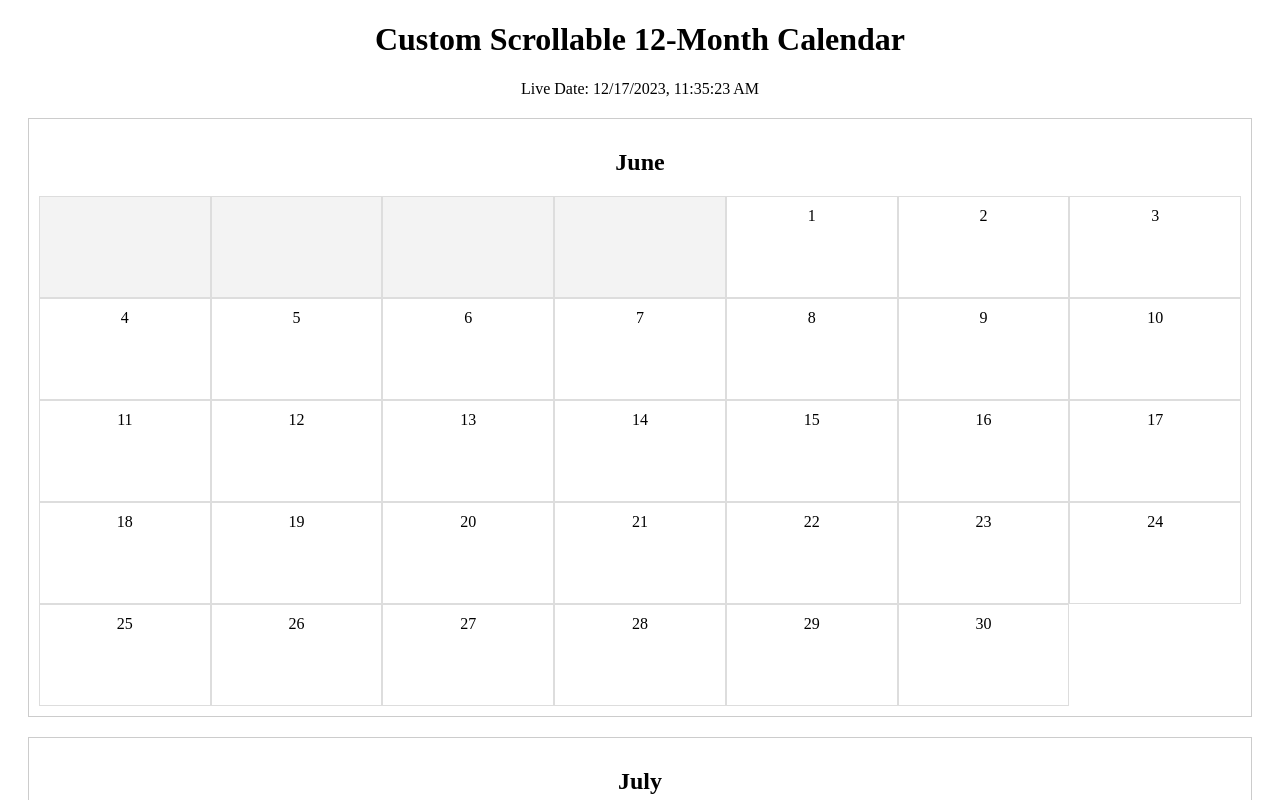
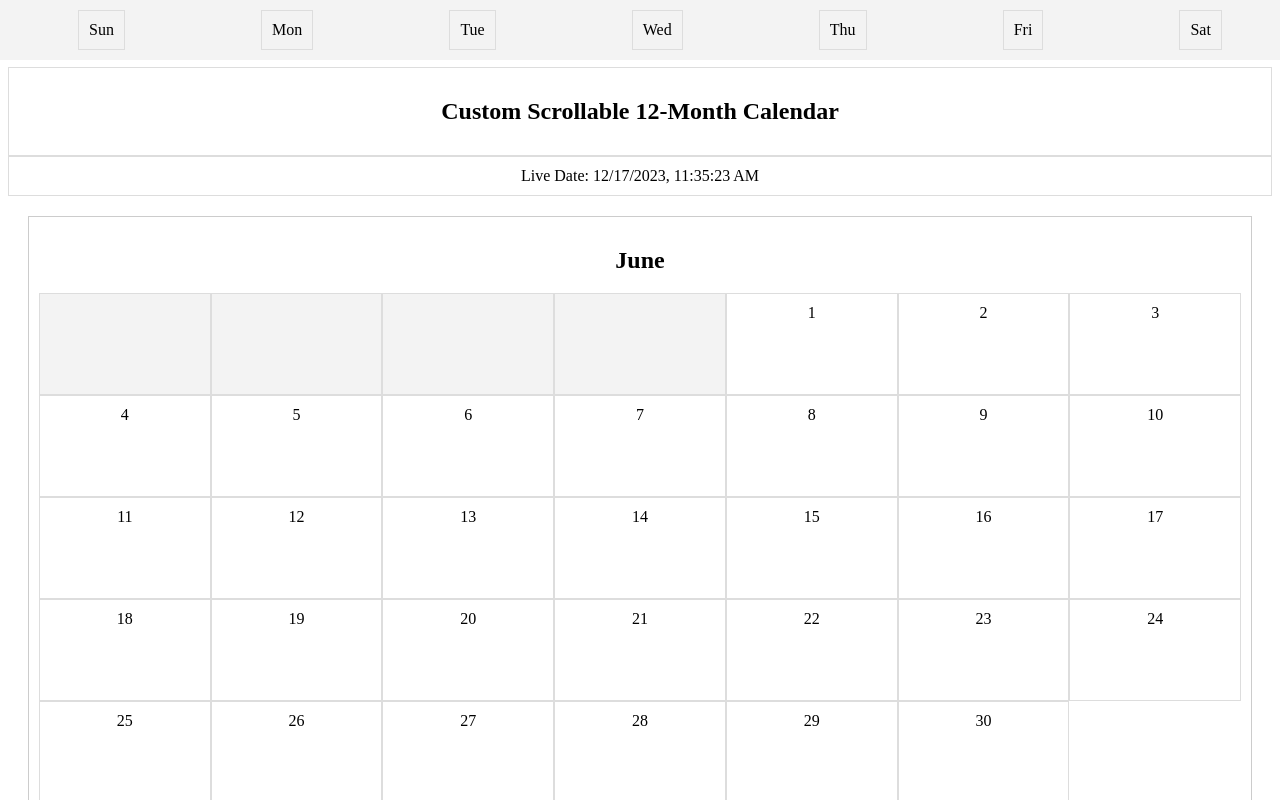
Before and after one commit to gfaizank/calendar-react, a React (Create React App) app: page / in a window 1280 px wide. Shown: the top 800 px of the page. Built offline with nearby package versions, Linux system fonts and the light colour scheme.

Commit message:
Added days and navbar

```diff
--- a/package.json
+++ b/package.json
@@ -3,6 +3,9 @@
   "version": "0.1.0",
   "private": true,
   "dependencies": {
+    "@fortawesome/fontawesome-svg-core": "^6.5.1",
+    "@fortawesome/free-solid-svg-icons": "^6.5.1",
+    "@fortawesome/react-fontawesome": "^0.2.0",
     "@testing-library/jest-dom": "^5.17.0",
     "@testing-library/react": "^13.4.0",
     "@testing-library/user-event": "^13.5.0",
--- a/src/App.js
+++ b/src/App.js
@@ -1,10 +1,14 @@
 import React, { useState } from 'react';
 import Calendar from './components/Calendar';
+import { FontAwesomeIcon } from '@fortawesome/react-fontawesome';
+import { faChevronDown } from '@fortawesome/free-solid-svg-icons';
 
 function App() {
   return (
     <div className="App">
-      <h1>Custom Scrollable 12-Month Calendar</h1>
+      <h2>
+        Scroll Down <FontAwesomeIcon icon={faChevronDown} />
+      </h2>
       <Calendar />
     </div>
   );
--- a/src/components/Calendar.jsx
+++ b/src/components/Calendar.jsx
@@ -1,7 +1,9 @@
 import React, { useState, useEffect } from 'react';
 import Month from './Month';
+import { FontAwesomeIcon } from '@fortawesome/react-fontawesome';
+import { faChevronDown } from '@fortawesome/free-solid-svg-icons';
 
-const LiveDateDisplay = () => {
+const LiveDateDisplay = ({ openEventModal }) => {
   const [liveDate, setLiveDate] = useState(new Date());
 
   useEffect(() => {
@@ -12,7 +14,16 @@ const LiveDateDisplay = () => {
     return () => clearInterval(intervalId);
   }, []);
 
-  return <div>Live Date: {liveDate.toLocaleString()}</div>;
+  return (
+    <div className="live-date-display">
+      <div className="day-name">
+        <h2>Custom Scrollable 12-Month Calendar</h2>
+      </div>
+      <div className="day-name" onClick={() => openEventModal(liveDate)}>
+        <div>Live Date: {liveDate.toLocaleString()}</div>
+      </div>
+    </div>
+  );
 };
 
 const Calendar = () => {
@@ -20,6 +31,7 @@ const Calendar = () => {
   const monthsToShow = 6;
   const [selectedDate, setSelectedDate] = useState(null);
   const [centerMonthIndex, setCenterMonthIndex] = useState(0);
+  const [events, setEvents] = useState([]);
 
   useEffect(() => {
     // Fetch the live date
@@ -50,12 +62,20 @@ const Calendar = () => {
   return (
     <div className="calendar" onScroll={handleScroll}>
       <LiveDateDisplay />
+      <div className="navbar">
+        {['Sun', 'Mon', 'Tue', 'Wed', 'Thu', 'Fri', 'Sat'].map((dayName, index) => (
+          <div key={index} className="day-name">
+            {dayName}
+          </div>
+        ))}
+      </div>
       <div className="scroll-container">
         {[...Array(totalMonths)].map((_, index) => (
           <div key={index} onClick={() => handleMonthClick((centerMonthIndex + index - monthsToShow) % totalMonths)}>
             <Month
               monthIndex={(centerMonthIndex + index - monthsToShow) % totalMonths}
               setSelectedDate={setSelectedDate}
+              events={events}
             />
           </div>
         ))}
--- a/src/components/DaysInMonths.jsx
+++ b/src/components/DaysInMonths.jsx
@@ -1,7 +1,8 @@
+// DaysInMonths.jsx
 import React, { useState, useEffect } from 'react';
-import { format, getDaysInMonth, getDay } from 'date-fns';
+import { format, getDaysInMonth, getDay, addDays } from 'date-fns';
 
-const DaysInMonths = ({ month: propMonth, setSelectedDate, currentDate }) => {
+const DaysInMonths = ({ month: propMonth, setSelectedDate, currentDate, events }) => {
   const [displayMonth, setDisplayMonth] = useState(new Date());
   const [displayCurrentDate, setDisplayCurrentDate] = useState(new Date());
 
@@ -14,7 +15,7 @@ const DaysInMonths = ({ month: propMonth, setSelectedDate, currentDate }) => {
       setDisplayMonth(newMonth);
       setDisplayCurrentDate(liveDate);
     }
-  }, [propMonth]);
+  }, [propMonth, events]);
 
   const firstDayOfMonth = getDay(displayMonth);
   const daysInMonth = getDaysInMonth(displayMonth);
@@ -22,9 +23,25 @@ const DaysInMonths = ({ month: propMonth, setSelectedDate, currentDate }) => {
   const blanks = Array(firstDayOfMonth).fill(null);
   const days = Array.from({ length: daysInMonth }, (_, i) => i + 1);
 
+  // Add days to each day of the week
+  const daysWithWeekday = days.map((day) => {
+    const date = addDays(displayMonth, day - 1);
+    return { day, weekday: getDay(date) };
+  });
+
   return (
     <div className="days">
-      {[...blanks, ...days].map((day, index) => {
+      {[...blanks, ...daysWithWeekday].map((item, index) => {
+        if (!item) {
+          return (
+            <div key={index} className="blank">
+              {/* Render your blank day content here */}
+            </div>
+          );
+        }
+
+        const { day, weekday } = item;
+
         // Compare year, month, and day to check if it's the current date
         const isCurrentDate =
           day === displayCurrentDate.getDate() &&
@@ -32,11 +49,12 @@ const DaysInMonths = ({ month: propMonth, setSelectedDate, currentDate }) => {
           displayMonth.getFullYear() === displayCurrentDate.getFullYear();
 
         const currentDateClass = isCurrentDate ? 'current-date' : '';
+        const dayOfWeekClass = `day-of-week-${weekday}`;
 
         return (
           <div
             key={index}
-            className={day ? `day ${currentDateClass}` : 'blank'}
+            className={`day ${currentDateClass} ${dayOfWeekClass}`}
             onClick={() => setSelectedDate(`${format(displayMonth, 'yyyy-MM')}-${day}`)}
           >
             {day}
--- a/src/components/Month.jsx
+++ b/src/components/Month.jsx
@@ -1,8 +1,9 @@
+// Month.jsx
 import React from 'react';
 import { format } from 'date-fns';
 import DaysInMonths from './DaysInMonths';
 
-const Month = ({ monthIndex, setSelectedDate, currentDate }) => {
+const Month = ({ monthIndex, setSelectedDate, currentDate, events }) => {
   const currentMonth = new Date(0, monthIndex);
   const monthName = format(currentMonth, 'MMMM');
 
@@ -13,6 +14,7 @@ const Month = ({ monthIndex, setSelectedDate, currentDate }) => {
         month={currentMonth}
         setSelectedDate={setSelectedDate}
         currentDate={currentDate}
+        events={events}
       />
     </div>
   );
--- a/src/index.css
+++ b/src/index.css
@@ -12,6 +12,29 @@
   padding: 10px;
   border: 1px solid #ccc;
   text-align: center;
+}
+
+.day-names {
+  display: grid;
+  grid-template-columns: repeat(7, 1fr);
+  font-weight: bold;
+}
+
+.navbar {
+  position: fixed;
+  top: 0;
+  left: 0;
+  width: 100%;
+  background-color: #f3f3f3;
+  display: flex;
+  justify-content: space-around;
+  padding: 10px;
+  z-index: 1000; /* Adjust the z-index as needed */
+}
+
+.day-name {
+  padding: 10px;
+  border: 1px solid #ddd;
 }
 
 .days {
@@ -40,7 +63,6 @@
   color: white;
 }
 
-
 @media screen and (max-width: 600px) {
   .month {
     margin: 10px;
```
Also changed, not shown: 1 other file (tests, documents, lock files or other folders).
